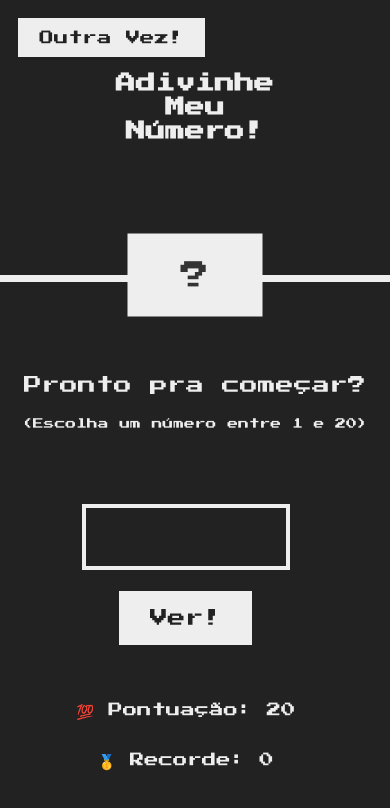
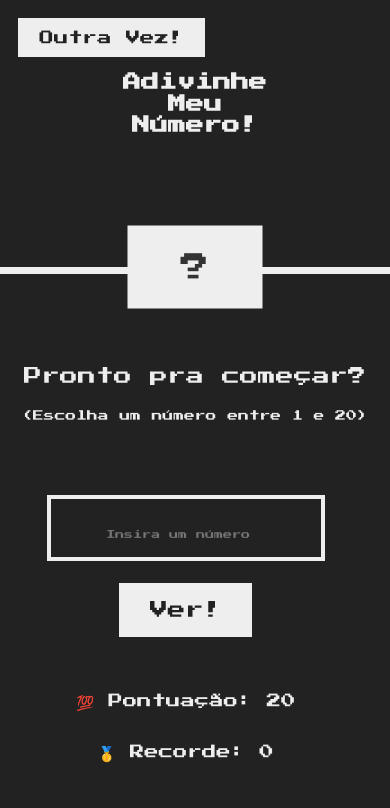
Before and after one commit to 82rafamalta/adivinhe-meu-numero, a plain HTML site: page index.html in a window 390 px wide. Drawn offline with Linux system fonts and the light colour scheme.

Commit message:
Add files via upload

```diff
--- a/index.html
+++ b/index.html
@@ -16,7 +16,7 @@
       <p class="message">Pronto pra começar?</p>
       <p class="rule">(Escolha um número entre 1 e 20)</p>
       <section class="left">
-        <input type="number" class="guess" />
+        <input placeholder="Insira um número" type="number" class="guess" />
         <button class="btn check">Ver!</button>
       </section>
       <section class="right">
--- a/style.css
+++ b/style.css
@@ -88,11 +88,15 @@ h1 {
   font-family: inherit;
   color: inherit;
   font-size: 5rem;
-  padding: 2.5rem;
-  width: 80%;
+  padding: 2rem;
+  width: 95%;
   text-align: center;
   display: block;
   margin-bottom: 3rem;
+}
+
+.guess::placeholder {
+  font-size: 1rem;
 }
 
 .btn {
@@ -154,28 +158,12 @@ h1 {
   .guess {
     font-size: 4rem;
     padding: 2rem;
-    width: 25rem;
+    width: 90%;
     margin-bottom: 3rem;
   }
 }
 
-@media (max-width: 75em) {
-  html {
-    /* 9px / 16px  */
-    font-size: 56.25%;
-  }
-
-  h1 {
-    font-size: 2.6rem;
-    margin-top: 8rem;
-  }
-}
-
 @media (max-width: 59em) {
-  html {
-    font-size: 56.25%;
-  }
-
   h1 {
     font-size: 3.2rem;
     margin-top: 8rem;
@@ -197,14 +185,19 @@ h1 {
   .guess {
     font-size: 3.2rem;
     padding: 2rem;
-    width: 22rem;
+    width: 90%;
     margin-bottom: 2.4rem;
   }
 }
 
 @media (max-width: 44em) {
-  html {
-    font-size: 56.25%;
+  header {
+    height: 28vh;
+  }
+
+  h1 {
+    font-size: 2.4rem;
+    margin-top: 8rem;
   }
 
   main {
@@ -219,7 +212,7 @@ h1 {
   .guess {
     font-size: 2.4rem;
     padding: 2rem;
-    width: 100%;
+    width: 90%;
     margin-bottom: 2.4rem;
   }
 
@@ -231,13 +224,12 @@ h1 {
 
 @media (max-width: 34em) {
   header {
-    height: 26vh;
+    height: 25vh;
   }
 
   h1 {
-    font-size: 2.2rem;
+    font-size: 2rem;
     line-height: 1.2;
-    padding: 1rem;
     margin-top: 7rem;
   }
 
@@ -269,7 +261,7 @@ h1 {
   }
 
   .guess {
-    width: 60%;
+    width: 80%;
   }
 
   .message {
@@ -294,14 +286,14 @@ h1 {
 
 @media (max-width: 22em) {
   header {
-    height: 21vh;
+    height: 23vh;
   }
 
   h1 {
-    font-size: 2rem;
+    font-size: 1.8rem;
     line-height: 1.4;
     padding: 1rem;
-    margin: 9rem 0;
+    margin: 7rem 0;
   }
 
   .number {
@@ -332,7 +324,7 @@ h1 {
   }
 
   .guess {
-    width: 60%;
+    width: 80%;
   }
 
   .message {
```
